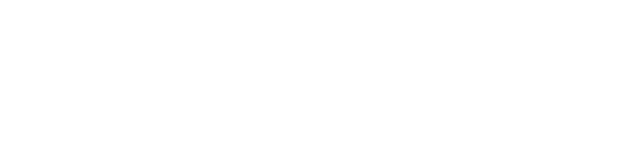
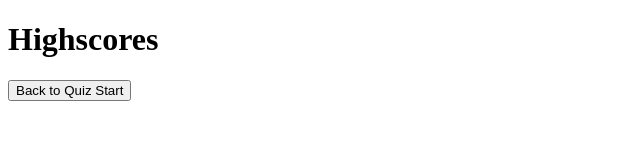
Before and after one commit to MohammedOttun/Code-Quiz, a plain HTML site: page Main/html/highScore.html in a window 1280 px wide. Shown: the whole page, without its empty margins (0-640 px from the left). Drawn offline with Linux system fonts and the light colour scheme.

Commit message:
Highscore page html content.

```diff
--- a/Main/html/highScore.html
+++ b/Main/html/highScore.html
@@ -1,14 +1,23 @@
 <!DOCTYPE html>
 <html lang="en">
+
 <head>
     <meta charset="UTF-8">
     <meta http-equiv="X-UA-Compatible" content="IE=edge">
     <meta name="viewport" content="width=device-width, initial-scale=1.0">
     <!-- load highscore logic -->
-    <script src="../assets/js/score.js"></script>
     <title>High Scores</title>
 </head>
+
 <body>
+    <div class="wrapper">
+        <h1>Highscores</h1>
+        <ol id="highscores"></ol>
 
+        <a href="./index.html"><button>Back to Quiz Start</button></a>
+    </div>
+
+    <script src="../assets/js/score.js"></script>
 </body>
+
 </html>
```
